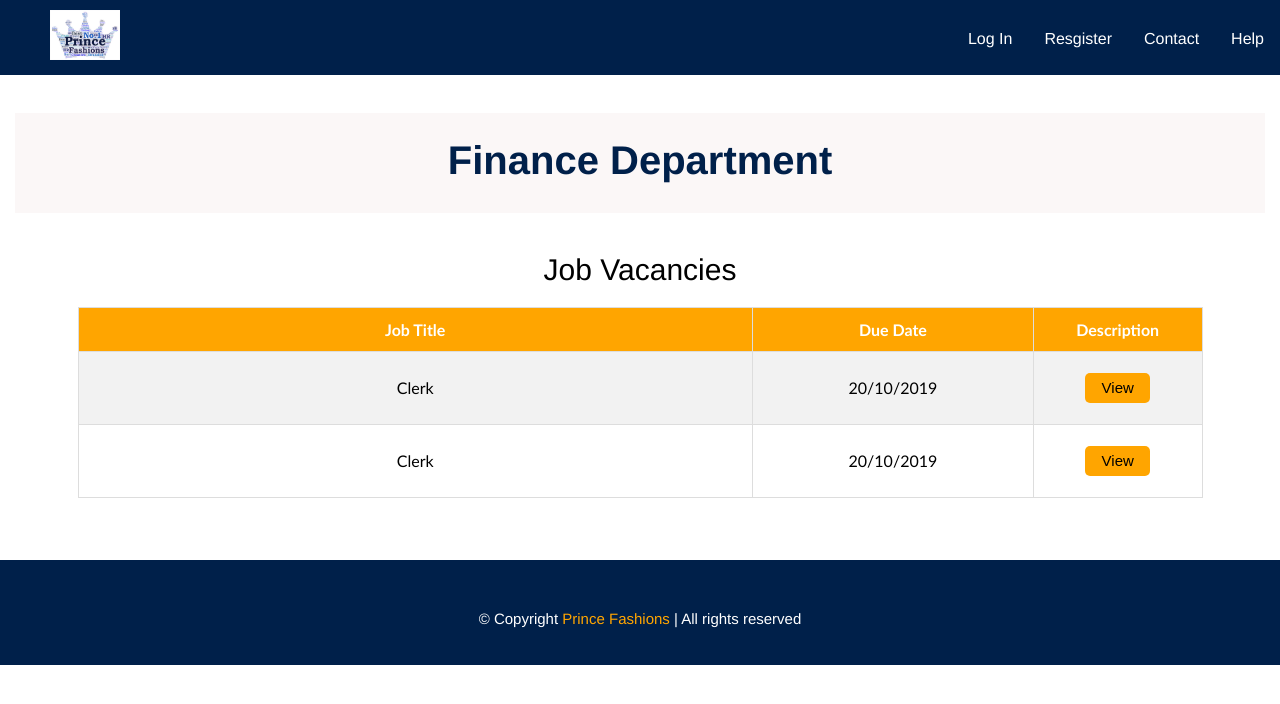
After one commit to harinda05/Fashion-Store-Ecommerce, a PHP site: page /pages/applicant/dept_job.php in a window 1280 px wide. The commit adds this page. Shown: the top 704 px of the page. Run offline with PHP 8.4, Linux system fonts and the light colour scheme.

Commit message:
designing view jobs page and modified header

```diff
--- a/css/styles.css
+++ b/css/styles.css
@@ -18,7 +18,7 @@ div{
 
 /*header*/
 .header{
-	height: 120px;
+	height: 75px;
 	background-color: #00204A;
 }
 
@@ -78,24 +78,24 @@ div{
 
 /*menu bar*/
 .menu{
-	width: 350px;
+	width: 400px;
 	float: right;
 }
 
 .menu ul{
 	list-style-type: none;
-    margin: 0;
-    padding: 10px;
-    padding-top: 30px;
-    overflow: hidden;
-    /*position: fixed;*/
+    /*margin: 0;*/
+    /*padding: 10px;*/
+    /*padding-top: 30px;*/
+    /*overflow: hidden;*/
+    /*position: fixed;
     /*top: 0;
     width: 100%;*/
-    background-color:  ;
 }
 
 .menu li{
 	float: right;
+
 }
 
 .menu li a{
@@ -381,3 +412,92 @@ div{
     font-size: 18px;
 
 }
+
+
+
+
+/*view jobs*/
+.view_jobs{
+	padding: 5%;
+	padding-top: 20px;
+}
+
+.view_jobs h1{
+	text-align: center;
+	font-size: 30px;
+	font-weight: normal;
+}
+
+.job {
+    font-family: "Trebuchet MS", Arial, Helvetica, sans-serif;
+    border-collapse: collapse;
+    width: 100%;
+}
+
+.job  td, .job  th {
+    border: 1px solid #ddd;
+    padding: 8px;
+    text-align: center;
+}
+
+.job  tr:nth-child(even){background-color: #f2f2f2;}
+
+.job tr:hover {background-color: #ddd;}
+
+.job  th {
+    padding-top: 12px;
+    padding-bottom: 12px;
+    text-align: center;
+    background-color: #FFA500;
+    color: white;
+}
+
+.dept_heading{
+	height: 100px;
+	background-color: #fbf7f7;
+	margin-top: 3%;
+}
+
+.view_btn{
+	background-color: #FFA500;
+	/*color: white;*/
+	display: inline-block;
+	cursor: pointer;
+	height: 30px;
+	width: 65px;
+	border-style: none;
+	margin: 13px;
+	border-radius: 5px;
+	text-align: center;
+	font-size: 15px;
+}
+
+.view_job{
+	padding: 20px;
+	border-style: groove;
+	margin: 30px 15%;
+	/*justify-content: initial;*/
+}
+
+.view_job h2{
+	color: #00204A;
+	text-align: center;
+}
+
+.view_job button{
+	background-color: #FFA500;
+	/*color: white;*/
+	display: inline-block;
+	cursor: pointer;
+	height: 50px;
+	width: 200px;
+	border-style: none;
+	margin: 15px;
+	border-radius: 5px;
+	text-align: center;
+	font-size: 18px;
+}
+.view_job button a{
+	text-decoration: none;
+	color: black;
+}
--- a/header.php
+++ b/header.php
@@ -13,7 +13,7 @@
 
 	<!-- Header -->
 	<div class="header" >
-		<a href="/fashion/index.php"><img src="/fashion/img/logo.png" height="100px" width="150px"></a>
+		<a href="/fashion/index.php"><img src="/fashion/img/logo.png" height="50px" width="70px"></a>
 		<div class="menu">
 			<ul>
 				<li><a href="#Help">Help</a></li>
@@ -22,9 +22,26 @@
 				<li><a href="/fashion/pages/applicant/login.php">Log In</a></li>
 			</ul>
 		</div>
+
+		<!-- after logged in -->
+
+		<!-- <div class="menu">
+			<ul>
+				<li><a href="#Help">Help</a></li>
+				<li><a href="#contact">Contact</a></li>
+				<li>
+					<div class="dropdown">
+					<button class="dropbtn">Profile</button>
+  					<div class="dropdown-content">
+					    <a href="#">View Applications</a>
+					    <a href="#">Log Out</a>
+  					</div>
+				</div>
+				</li>
+				<li><a>Name</a></li> -->  <!-- put the username here -->
+			<!-- </ul>
+		</div> -->
+
 	</div>
 
 	<!-- /Header -->
-
-</body>
-</html>
--- /dev/null
+++ b/pages/applicant/dept_job.php
@@ -0,0 +1,37 @@
+<?php include '../../header.php';  ?>
+
+<div class="container">
+
+	<div class="dept_heading">
+		<h2 style="font-size: 40px; color: #00204A; text-align: center; padding: 25px;">Finance Department</h2>
+	</div>
+
+	<div class="view_jobs">
+		<h1>Job Vacancies</h1>
+
+		<table class="job">
+			<tr>
+				<th>Job Title</th>
+				<th style="width: 25%;">Due Date</th>
+				<th style="width: 15%;" >Description</th>
+			</tr>
+			<tr>
+				<td>Clerk</td>
+				<td>20/10/2019</td>
+				<td>
+					<button class="view_btn"><a style="text-decoration: none; color: black;" href="/fashion/pages/applicant/job_view.php">View</a></button>
+				</td>
+			</tr>
+			<tr>
+				<td>Clerk</td>
+				<td>20/10/2019</td>
+				<td>
+					<button class="view_btn"><a style="text-decoration: none; color: black;" href="/fashion/pages/applicant/job_view.php">View</a></button>
+				</td>
+			</tr>
+		</table>
+
+	</div>
+</div>
+
+<?php include '../../footer.php';  ?>
```
Also changed, not shown: other parts of css/styles.css (+61 -30 lines), pages/applicant/job_view.php (added, +25 -0 lines).
